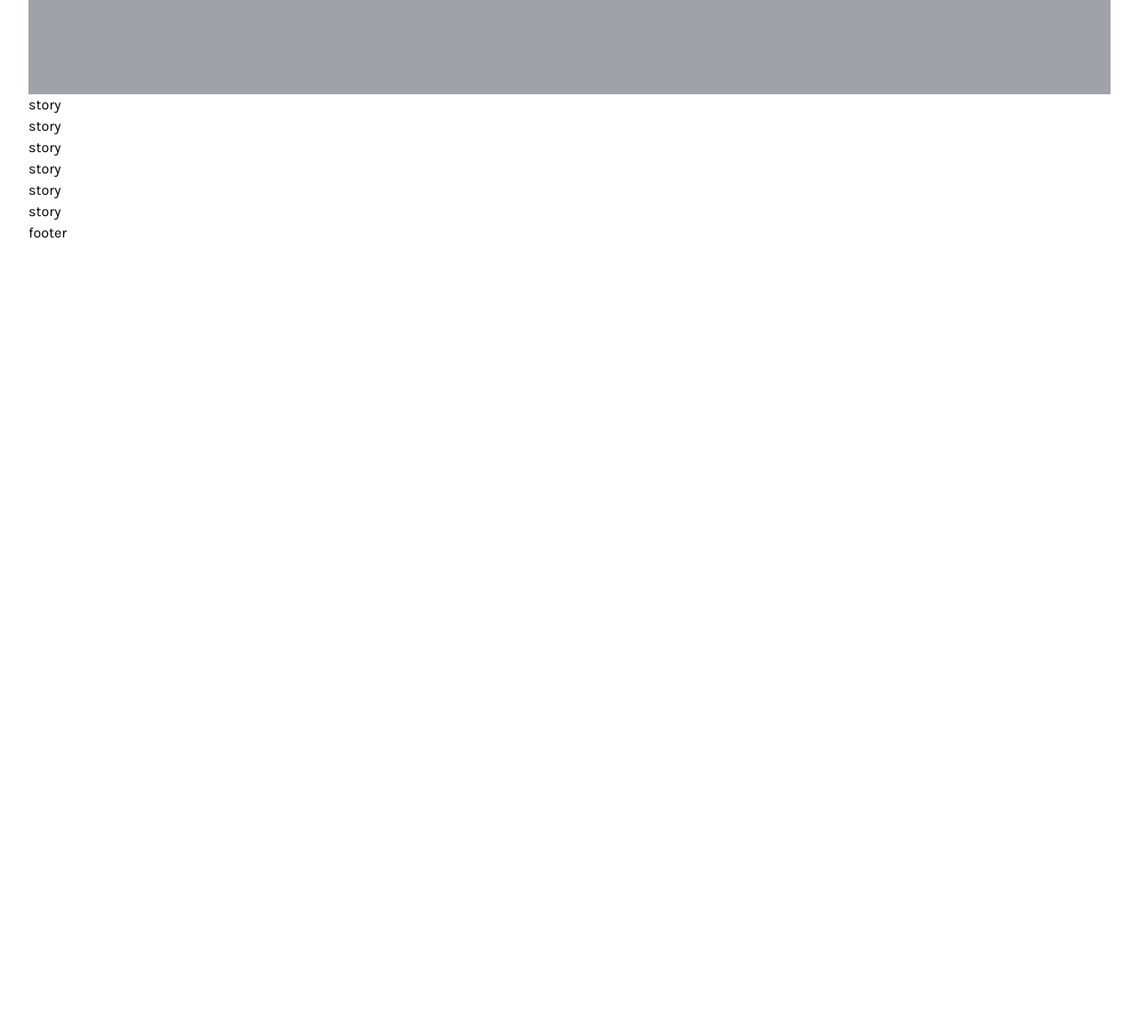
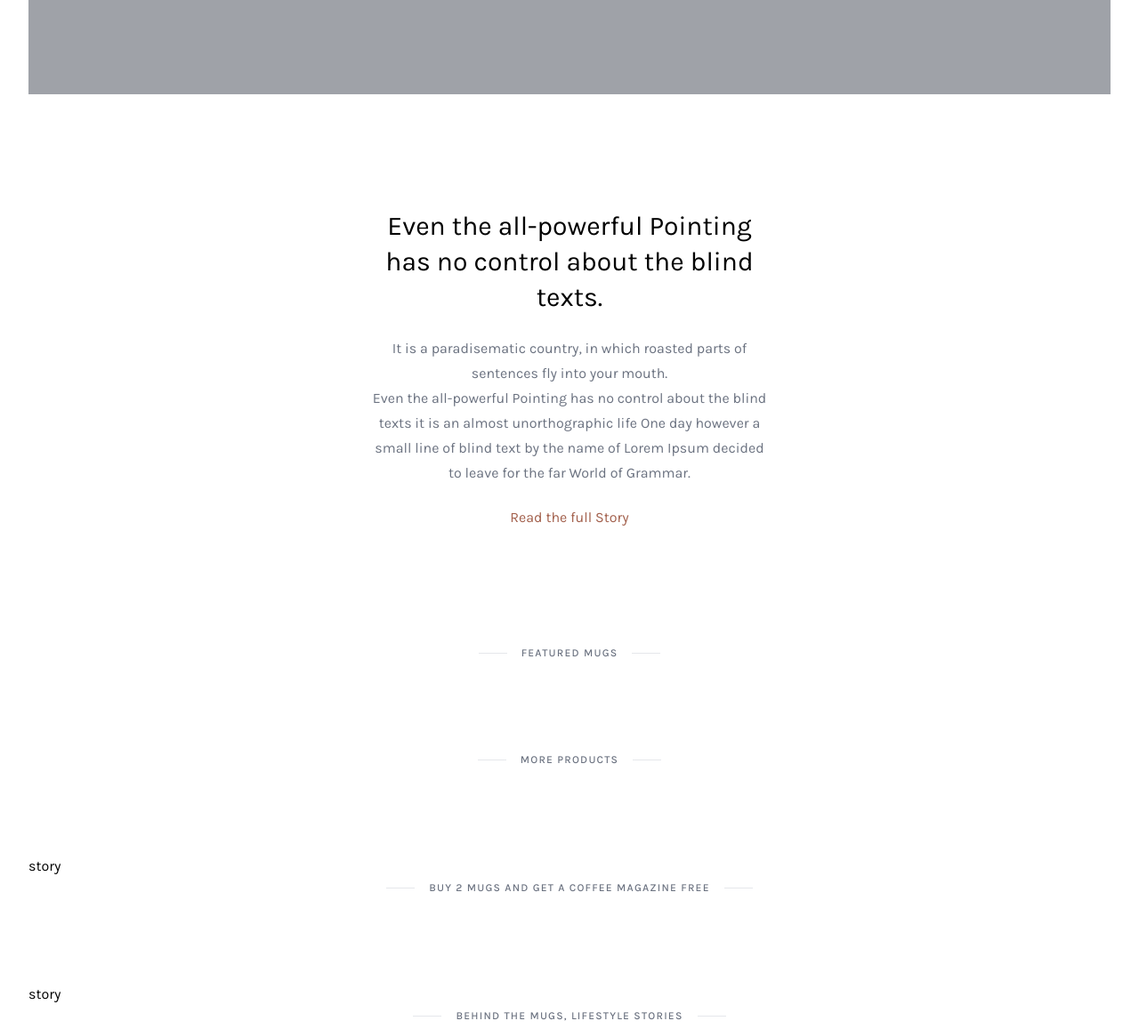
Before and after one commit to tanhoang0710/learn-tailwindcss, a website: page public/index.html in a window 1280 px wide. Shown: the part 500-1657 px from the top of the page at 89% size. Before the commit the page ends 800 px from the top, so only its background shows below. Drawn offline with nearby package versions, Linux system fonts and the light colour scheme; files that its build step writes are made by us from their sources.

Commit message:
add Story Section and SubHeading

```diff
--- a/public/index.html
+++ b/public/index.html
@@ -136,10 +136,71 @@
 							</div>
 						</div>
 					</div>
-					<div class="story">story</div>
-					<div class="featured-mugs">story</div>
+					<div class="story">
+						<div
+							class="w-full h-full flex justify-center items-center"
+						>
+							<div
+								class="px-4 sm:px-16 md:px-32 lg:px-64 xl:px-96 py-32 text-center"
+							>
+								<div class="text-3xl leading-10 mb-6">
+									Even the all-powerful Pointing has no
+									control about the blind texts.
+								</div>
+								<div class="text-gray-500 leading-7 mb-6">
+									It is a paradisematic country, in which
+									roasted parts of sentences fly into your
+									mouth. <br />Even the all-powerful Pointing
+									has no control about the blind texts it is
+									an almost unorthographic life One day
+									however a small line of blind text by the
+									name of Lorem Ipsum decided to leave for the
+									far World of Grammar.
+								</div>
+								<div class="">
+									<a
+										href="#"
+										class="text-coffee-400 hover:text-coffee-600 relative after:absolute after:-bottom-2 after:left-0 after:bg-coffee-50 hover:after:bg-coffee-200 after:h-0.5 after:w-full after:transition-all after:ease-in-out after:duration-400"
+										>Read the full Story</a
+									>
+								</div>
+							</div>
+						</div>
+					</div>
+
+					<div class="tqd-subheadline">
+						<div class="tqd-subheadline-deco-line"></div>
+						<div class="tqd-subheadline-label">FEATURED MUGS</div>
+						<div class="tqd-subheadline-deco-line"></div>
+					</div>
+
+					<div class="featured-mugs"></div>
+
+					<div class="tqd-subheadline">
+						<div class="tqd-subheadline-deco-line"></div>
+						<div class="tqd-subheadline-label">MORE PRODUCTS</div>
+						<div class="tqd-subheadline-deco-line"></div>
+					</div>
+
 					<div class="more-products">story</div>
+
+					<div class="tqd-subheadline">
+						<div class="tqd-subheadline-deco-line"></div>
+						<div class="tqd-subheadline-label">
+							BUY 2 MUGS AND GET A COFFEE MAGAZINE FREE
+						</div>
+						<div class="tqd-subheadline-deco-line"></div>
+					</div>
+
 					<div class="coffee-magazine">story</div>
+
+					<div class="tqd-subheadline">
+						<div class="tqd-subheadline-deco-line"></div>
+						<div class="tqd-subheadline-label">
+							BEHIND THE MUGS, LIFESTYLE STORIES
+						</div>
+						<div class="tqd-subheadline-deco-line"></div>
+					</div>
 					<div class="lifestyle-stories">story</div>
 					<div class="subscribe-us">story</div>
 				</main>
--- a/src/input.css
+++ b/src/input.css
@@ -8,7 +8,7 @@
 }
 
 .tqd-top-menu-item {
-	@apply py-1 hover:text-gray-800 relative after:lg:absolute after:lg:bottom-0 after:lg:left-0 hover:after:lg:w-full after:lg:transition-all after:lg:ease-in-out after:lg:duration-300 after:lg:bg-light-coffee after:lg:h-1 after:lg:w-0;
+	@apply py-1 hover:text-gray-800 relative after:lg:absolute after:lg:bottom-0 after:lg:left-0 hover:after:lg:w-full after:lg:transition-all after:lg:ease-in-out after:lg:duration-300 after:lg:bg-coffee-200 after:lg:h-1 after:lg:w-0;
 }
 
 .tqd-top-menu-item-active {
@@ -22,3 +22,15 @@
 .tqd-badge-circle {
 	@apply text-xs text-center rounded-full px-1.5;
 }
+
+.tqd-subheadline {
+	@apply flex justify-center items-center mb-24;
+}
+
+.tqd-subheadline-deco-line {
+	@apply w-8 h-px bg-gray-200;
+}
+
+.tqd-subheadline-label {
+	@apply mx-4 uppercase tracking-widest text-gray-500 font-medium text-[12px] text-center;
+}
--- a/tailwind.config.js
+++ b/tailwind.config.js
@@ -4,7 +4,12 @@
 	theme: {
 		extend: {
 			colors: {
-				"light-coffee": "#c89f94",
+				coffee: {
+					50: "e8d6d0",
+					200: "#c89f94",
+					400: "#a25f4b",
+					600: "#744838",
+				},
 			},
 			fontFamily: {
 				Karla: ["Karla", "sans-serif"],
```
